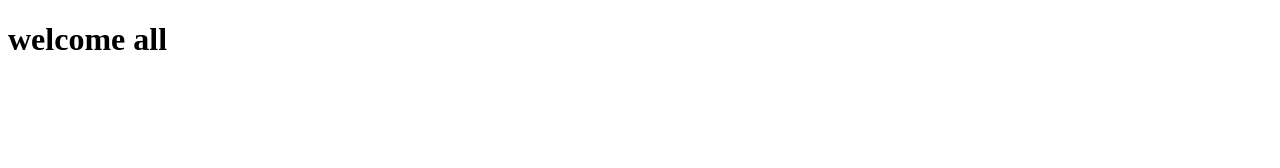
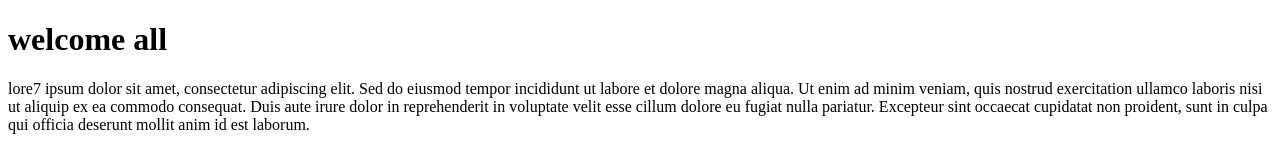
Before and after one commit to Ngozijoy111/Teach, a plain HTML site: page index.html in a window 1280 px wide. Drawn offline with Linux system fonts and the light colour scheme.

Commit message:
fix: correct paragraph formatting in body content

```diff
--- a/index.html
+++ b/index.html
@@ -7,5 +7,8 @@
 </head>
 <body>
     <h1>welcome all</h1>
+    <p>lore7
+ipsum dolor sit amet, consectetur adipiscing elit. Sed do eiusmod tempor incididunt ut labore et dolore magna aliqua. Ut enim ad minim veniam, quis nostrud exercitation ullamco laboris nisi ut aliquip ex ea commodo consequat. Duis aute irure dolor in reprehenderit in voluptate velit esse cillum dolore eu fugiat nulla pariatur. Excepteur sint occaecat cupidatat non proident, sunt in culpa qui officia deserunt mollit anim id est laborum.
+    </p>
 </body>
 </html>
```
